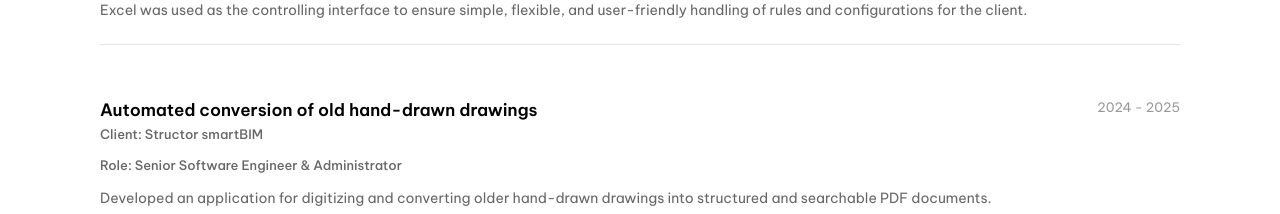
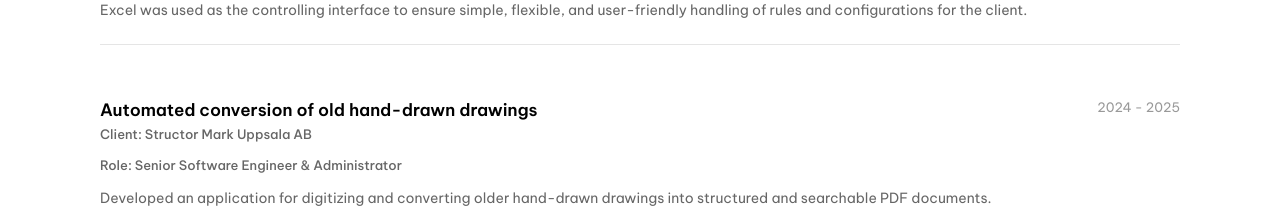
Before and after one commit to ketchupkungen/bjornohlsson-CV, a React (Vite) app: page / in a window 1280 px wide. Shown: the part 3780-3994 px from the top of the page. Built offline with nearby package versions, Linux system fonts and the light colour scheme.

Commit message:
Update client name from 'Structor smartBIM' to 'Structor Mark Uppsala AB'

```diff
--- a/src/components/Project.jsx
+++ b/src/components/Project.jsx
@@ -129,7 +129,7 @@ export const Project = ({ isSwedish }) => {
             },
             {
                 name: 'Applikation för konvertering av handritade ritningar',
-                client: 'Structor smartBIM',
+                client: 'Structor Mark Uppsala AB',
                 date: '2024 – 2025',
                 role: 'Senior Software Engineer & Administratör',
                 description: [
@@ -272,7 +272,7 @@ export const Project = ({ isSwedish }) => {
             },
             {
               name: 'Automated conversion of old hand-drawn drawings',
-              client: 'Structor smartBIM',
+              client: 'Structor Mark Uppsala AB',
               date: '2024 - 2025',
               role: 'Senior Software Engineer & Administrator',
               description: [
```
